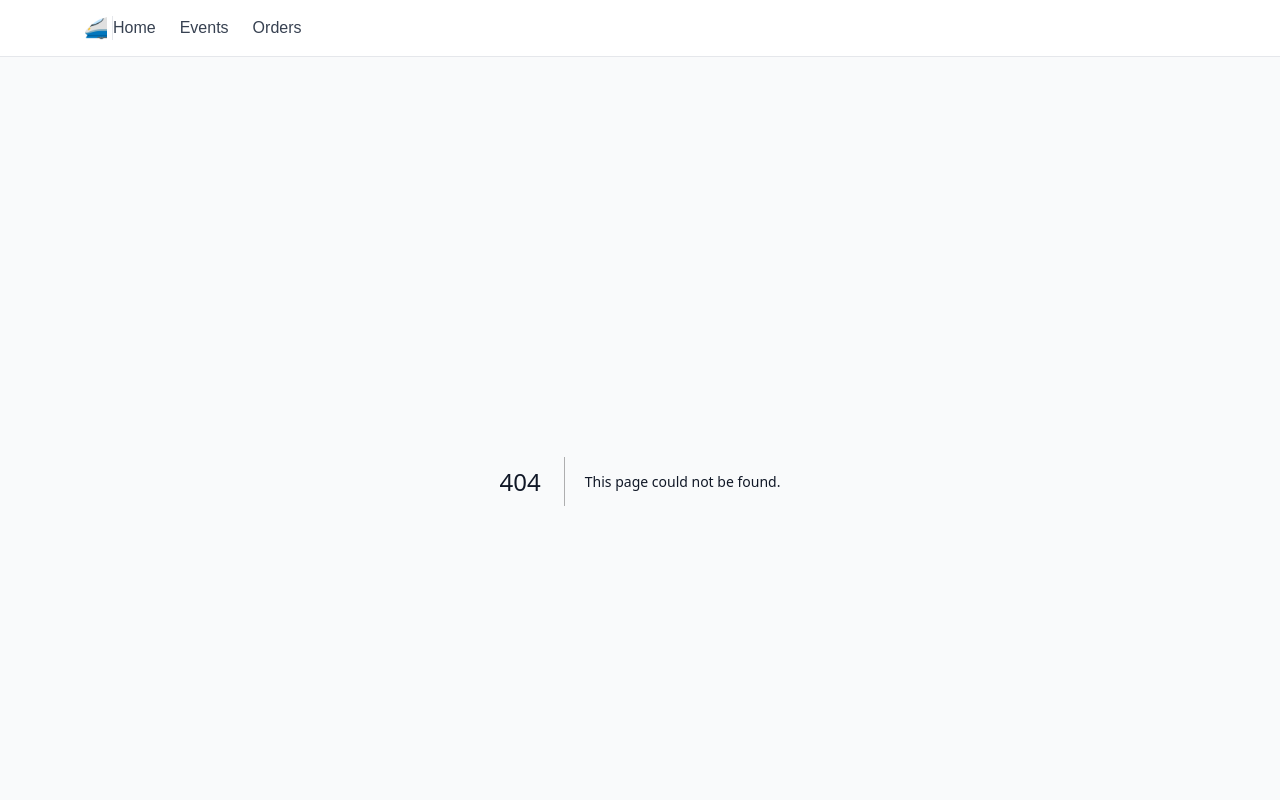
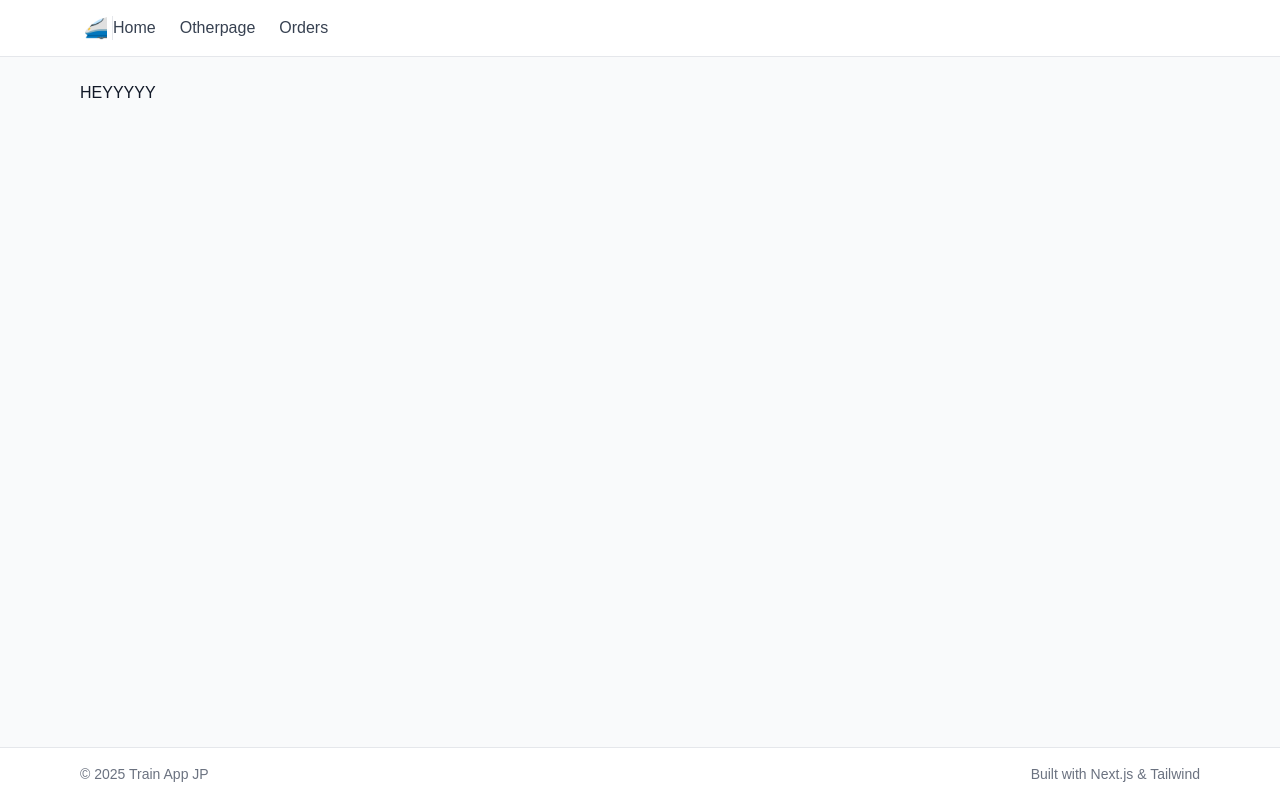
Before and after one commit to Blacksanta10/train-app-jp, a Next.js app: page /page2 in a window 1280 px wide. Before the commit this address had no page. Shown: the top 800 px of the page. Built offline with nearby package versions, Linux system fonts and the light colour scheme.

Commit message:
I made a second page for the web app. All pages in next.js are named page.tsx

```diff
--- a/app/layout.tsx
+++ b/app/layout.tsx
@@ -62,7 +62,7 @@ export default function RootLayout({
 
           <NavbarSection>
             <NavbarItem href="/">Home</NavbarItem>
-            <NavbarItem href="/events">Events</NavbarItem>
+            <NavbarItem href="/page2">Otherpage</NavbarItem>
             <NavbarItem href="/orders">Orders</NavbarItem>
           </NavbarSection>
         </Navbar>
--- /dev/null
+++ b/app/page2/page.tsx
@@ -0,0 +1,14 @@
+/**
+ * The second page of the web application
+ *
+ * Not sure what's going here yet?
+ */
+
+"use client";
+
+//import { useEffect, useState } from "react";
+
+export default function HomePage() {
+    return ( <h1>HEYYYYY</h1>
+    );
+}
```
